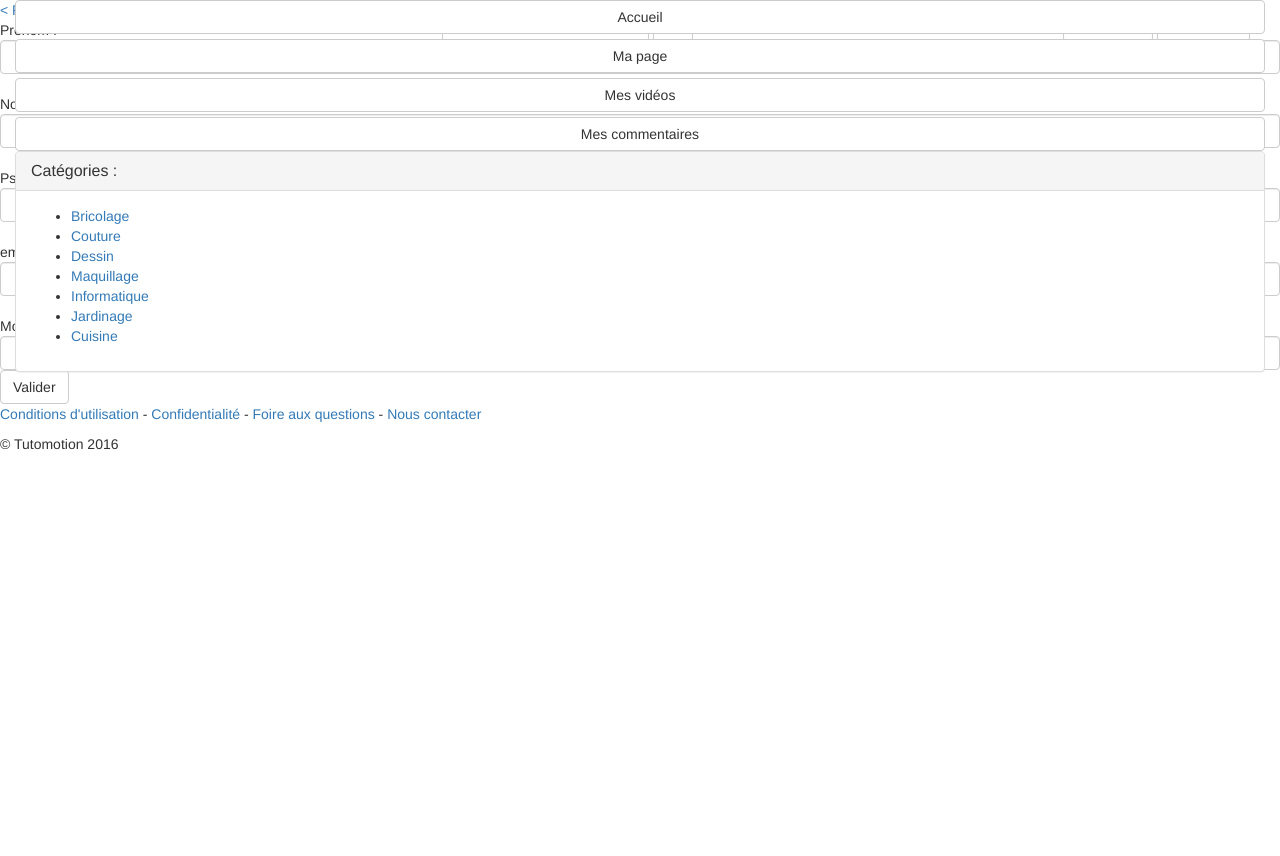
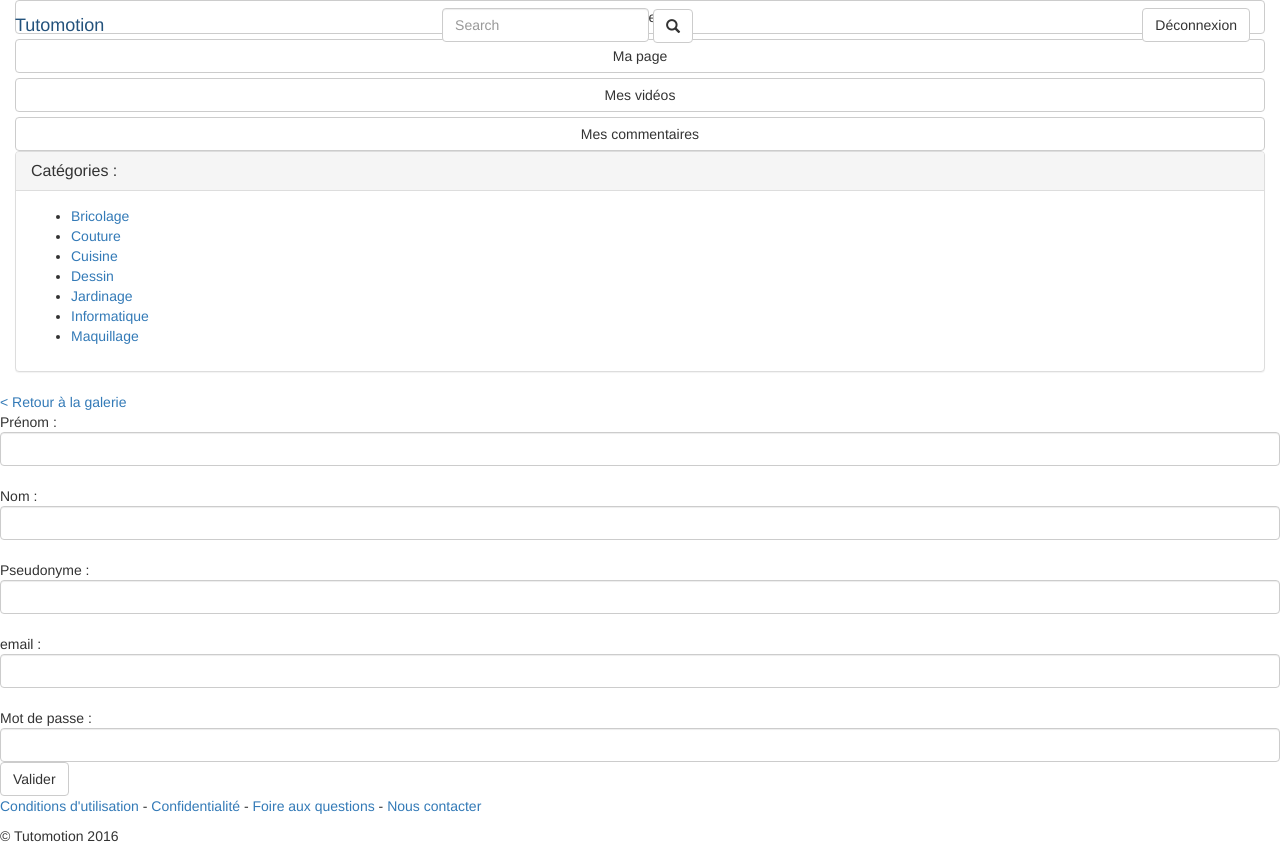
Before and after one commit to Jonglemimo/project, a PHP site: the page made by w/app/Views/user/signup.php in a window 1280 px wide. Before the commit the page ends 450 px from the top, so only its background shows below. Run offline with PHP 8.4, Linux system fonts and the light colour scheme; the template is opened without the code that fills it, so the values that code supplies are empty; the visitor is signed in with stand-in values (Sample User, id 1); some libraries are stand-ins or nearby versions.

Commit message:
mise en page

```diff
--- a/w/app/Controller/UserController.php
+++ b/w/app/Controller/UserController.php
@@ -86,6 +86,9 @@ class UserController extends Controller
 
     public function signup ()
     {
+        if(isset($_SESSION['user'])){
+            $this->redirectToRoute('default_home');
+        }
         if(isset($_POST['signup'])) {
 
 
--- a/w/app/Views/footer.php
+++ b/w/app/Views/footer.php
@@ -1,4 +1,4 @@
-<footer>
+<footer class="footer footer-padding">
 
 	<div class="footer-links">
 		<p>
@@ -17,8 +17,11 @@
 	</div>
 
 </footer>
+	<!-- JQUERY 3.1.1 -->
 	<script src="https://code.jquery.com/jquery-3.1.1.min.js" integrity="sha256-hVVnYaiADRTO2PzUGmuLJr8BLUSjGIZsDYGmIJLv2b8=" crossorigin="anonymous"></script>
+	<!-- BOOTSTRAP CDN 3.3.7 -->
 	<script src="https://maxcdn.bootstrapcdn.com/bootstrap/3.3.7/js/bootstrap.min.js"></script>
+	<!-- CUSTOM JS -->
 	<script src="<?= $this->assetUrl('js/script.js') ?>"></script>
 </body>
 </html>
--- a/w/app/Views/header.php
+++ b/w/app/Views/header.php
@@ -5,61 +5,65 @@
     <meta http-equiv="X-UA-Compatible" content="IE=edge">
     <meta name="viewport" content="width=device-width, initial-scale=1">
 
-	<title><?= $this->e($title) ?></title>
+	<title><?= $title ?></title>
 
+	<!-- BOOTSTRAP 3.3.7 -->
 	<link rel="stylesheet" href="https://maxcdn.bootstrapcdn.com/bootstrap/3.3.7/css/bootstrap.min.css">
+	<!-- CUSTOM FONTS -->
 	<link href="https://fonts.googleapis.com/css?family=Open+Sans:400,700|Pacifico" rel="stylesheet">
-	<link rel="stylesheet" href="<?= $this->assetUrl('css/style.css') ?>">
+	<!-- CUSTOM CSS -->
+	<link rel="stylesheet" href="<?= $this->assetUrl('css/style.css')?>">
 </head>
 <body>
 <header>
 	<!-- HEADER BAR -->
-	<nav class="navbar navbar-fixed-top" id="header-bar">
+	<nav class="header-bar navbar navbar-fixed-top">
 		<div class="container-fluid">
 			<div class="row">
 
 			<!-- NAVIGATION BAR BUTTON -->
-			<div id="nav-bar-button-col" class="navbar-header col-xs-2 visible-xs">
-				<button type="button" id="buttons" class="navbar-toggle collapsed" data-toggle="collapse" data-target="#side-nav-button-mobile" aria-expanded="false">
-					<span class="sr-only">Toggle navigation</span>
-					<span class="icon-bar"></span>
-					<span class="icon-bar"></span>
-					<span class="icon-bar"></span>
+			<div class="nav-bar-button-col navbar-header col-xs-2 visible-xs">
+				<button type="button" class="btn buttons navbar-toggle" id="mySidenav">
+					<span class="glyphicon glyphicon-align-justify"></span>
 				</button>
 			</div>
 
 			<!-- WEBSITE LOGO -->
 			<div class="navbar-header col-xs-5 col-sm-3">
-				<a id="website-title" class="navbar-brand" href="<?= $this->url('default_home') ?>">Tutomotion</a>
+				<a class="website-title navbar-brand" href="<?= $this->url('default_home') ?>">Tutomotion</a>
 			</div>
 
 			<!-- SEARCH BAR AND CONNEXION BUTTONS MOBILES -->
-			<div id="header-buttons-mobile" class="col-xs-5 visible-xs text-right">
+			<div class="header-buttons-mobile col-xs-5 visible-xs text-right">
 				<!-- SEARCH -->
-				<button type="button" id="buttons" class="header-button btn btn-default" data-toggle="collapse" href="#search-form-mobile" aria-expanded="false" aria-controls="search-form-mobile">
+				<button type="button" class="buttons header-button btn btn-default" data-toggle="collapse" href="#search-form-mobile" aria-expanded="false" aria-controls="search-form-mobile">
 					<i class="visible-xs visible-sm glyphicon glyphicon-search"></i>
 				</button>
 
 				<!-- CONNEXION -->
-				<button type="button" id="buttons" class="btn btn-default" data-toggle="collapse" href="#login-buttons-mobile" aria-expanded="false" aria-controls="login-buttons-mobile">
+				<button type="button" class="buttons btn btn-default" data-toggle="collapse" href="#login-buttons-mobile" aria-expanded="false" aria-controls="login-buttons-mobile">
 					<i class="visible-xs visible-sm glyphicon glyphicon-user"></i>
 				</button>
 			</div>
 
 			<!-- SEARCH BAR AND CONNEXION BUTTONS COMPUTERS -->
 			<div class="col-xs-6 col-sm-9 hidden-xs">
-				<form class="navbar-form" action="#" method="POST" >
+				<form class="navbar-form" method="POST">
 					<div class="row">
 						<!-- SEARCH -->
 						<div class="form-group text-center col-xs-6" >
-							<input type="text" class="form-control" name="search" id="search" placeholder="Search">
-							<button type="submit" id="buttons" class="btnSearch search-button-computer btn btn-default glyphicon glyphicon-search"></button>
+							<input type="text" id="search" class="form-control" placeholder="Search">
+							<button type="submit" id="btnSearch" class="buttons search-button-computer btn btn-default glyphicon glyphicon-search"></button>
 						</div>
 
 						<!-- CONNEXION -->
 						<div class="form-group text-right col-xs-6">
-							<button type="button" id="buttons" class="btn btn-default">Inscription</button>
-							<button type="button" id="buttons" class="btn btn-default">Connexion</button>
+						<?php if(isset($_SESSION['user'])): ?>
+							<a class="buttons btn btn-default" href="<?= $this->url('user_logout') ?>">Déconnexion</a>
+						<?php else : ?>
+							<a class="buttons btn btn-default" href="<?= $this->url('user_signup') ?>">Inscription</a>
+							<a class="buttons btn btn-default" href="<?= $this->url('user_login') ?>">Connexion</a>
+						<?php endif ; ?>
 						</div>
 					</div>
 				</form>
@@ -69,31 +73,35 @@
 
 	<!-- COLLAPSE SEARCH BAR AND SIGNIN/LOGIN BUTTON MOBILES -->
 	<!-- SEARCH -->
-	<div class="collapse navbar-fixed-top" id="search-form-mobile">
+	<div class="search-form-mobile collapse navbar-fixed-top" id="search-form-mobile">
 		<div class="text-center">
-			<input type="text" class="form-control" placeholder="Search">
-			<button type="submit" id="buttons" class="search-button-mobile btn btn-default glyphicon glyphicon-search"></button>
+			<input type="text" id="search" class="form-control" placeholder="Search">
+			<button type="submit" id="btnSearch" class="buttons search-button-mobile btn btn-default glyphicon glyphicon-search"></button>
 		</div>
 	</div>
 	<!-- CONNEXION -->
-	<div class="collapse navbar-fixed-top" id="login-buttons-mobile">
+	<div class="login-buttons-mobile collapse navbar-fixed-top" id="login-buttons-mobile">
 		<div class="text-center">
-			<button type="button" id="buttons" class="login-signin-button btn btn-default">Inscription</button>
-			<button type="button" id="buttons" class="login-signin-button btn btn-default">Connexion</button>
+			<?php if(isset($_SESSION['user'])): ?>
+	            <a class="buttons login-signin-button btn btn-default" href="<?= $this->url('user_logout') ?>">Déconnexion</a>
+	        <?php else : ?>
+				<a class="buttons login-signin-button btn btn-default" href="<?= $this->url('user_signup') ?>">Inscription</a>
+				<a class="buttons login-signin-button btn btn-default" href="<?= $this->url('user_login') ?>">Connexion</a>
+			<?php endif ; ?>
 		</div>
 	</div>
 </header>
 
 <!-- SIDE NAVIGATION -->
-<section class="collapse navbar-collapse" id="side-nav-button-mobile">
-	<div class="side-nav navbar-fixed-top">
+<section>
+	<div class="sidenav">
 
 		<!-- BUTTONS MENU -->
 		<div class="col-xs-12">
-			<button class="btn btn-default btn-block" type="submit" id="home">Accueil</button>
-			<button class="btn btn-default btn-block" type="submit" id="page">Ma page</button>
-			<button class="btn btn-default btn-block" type="submit"	id="videos">Mes vidéos</button>
-			<button class="btn btn-default btn-block" type="submit" id="comment">Mes commentaires</button>
+			<a class="buttons btn btn-default btn-block" href="<?= $this->url('default_home') ?>">Accueil</a>
+			<a class="buttons btn btn-default btn-block" href="<?= $this->url('user_admin') ?>">Ma page</a>
+			<a class="buttons btn btn-default btn-block" href="<?= $this->url('user_video') ?>">Mes vidéos</a>
+			<a class="buttons btn btn-default btn-block" href="<?= $this->url('user_comment') ?>">Mes commentaires</a>
 		</div>
 
 		<!-- CATEGORIES PANEL -->
@@ -110,11 +118,11 @@
 					<ul>
 						<li><a href="#">Bricolage</a></li>
 						<li><a href="#">Couture</a></li>
+						<li><a href="#">Cuisine</a></li>
 						<li><a href="#">Dessin</a></li>
+						<li><a href="#">Jardinage</a></li>
+						<li><a href="#">Informatique</a></li>
 						<li><a href="#">Maquillage</a></li>
-						<li><a href="#">Informatique</a></li>
-						<li><a href="#">Jardinage</a></li>
-						<li><a href="#">Cuisine</a></li>
 					</ul>
 				</div>
 			</div>
--- a/w/app/Views/layout.php
+++ b/w/app/Views/layout.php
@@ -3,7 +3,7 @@
 
 
 
-	<div class="container">
+	<section class="body body-padding">
 		<header>
 			<h1><?= $this->e($title) ?></h1>
 
@@ -12,6 +12,6 @@
 		<section>
 			<?= $this->section('main_content') ?>
 		</section>
-	</div>
+	</section>
 
 <?php include ('footer.php'); ?>
--- a/w/app/Views/user/signup.php
+++ b/w/app/Views/user/signup.php
@@ -5,7 +5,6 @@
     <nav><a href="<?=$this->url('default_home')?>">< Retour à la galerie</a></nav>
 
     <form method="POST">
-        <?php print_r($user) ?>
         Prénom : <input class="form-control" type="text" name="firstname"><br>
         <?php if(isset($errors['firstname']['empty'])) : ?>
             <p>Le prénom est vide</p>;
```
Also changed, not shown: w/public/assets/css/style.css, w/public/assets/css/style.less, w/public/assets/js/main.js (deleted), w/public/assets/js/script.js.
